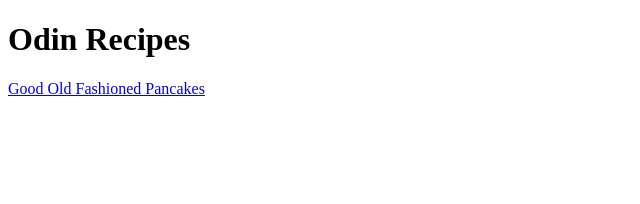
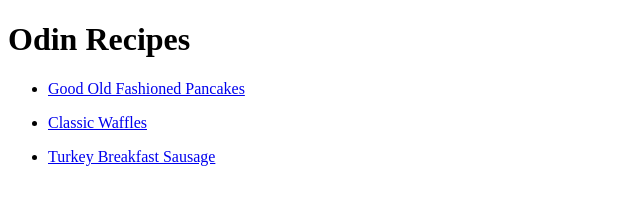
Before and after one commit to mannbmx/odin-recipes, a plain HTML site: page index.html in a window 1280 px wide. Shown: the whole page, without its empty margins (0-640 px from the left). Drawn offline with Linux system fonts and the light colour scheme.

Commit message:
Updated index.html to list all recipes

```diff
--- a/index.html
+++ b/index.html
@@ -8,7 +8,14 @@
 </head>
 <body>
     <h1>Odin Recipes</h1>
+    <ul>
+        <li><a href="recipes/pancakes.html">Good Old Fashioned Pancakes</a></li>
+        <p></p>
+        <li><a href="recipes/waffles.html">Classic Waffles</a></li>
+        <p></p>
+        <li><a href="recipes/sausage.html">Turkey Breakfast Sausage</a></li>
+    </ul>
 
-    <a href="recipes/pancakes.html">Good Old Fashioned Pancakes</a>
+
 </body>
 </html>
```
